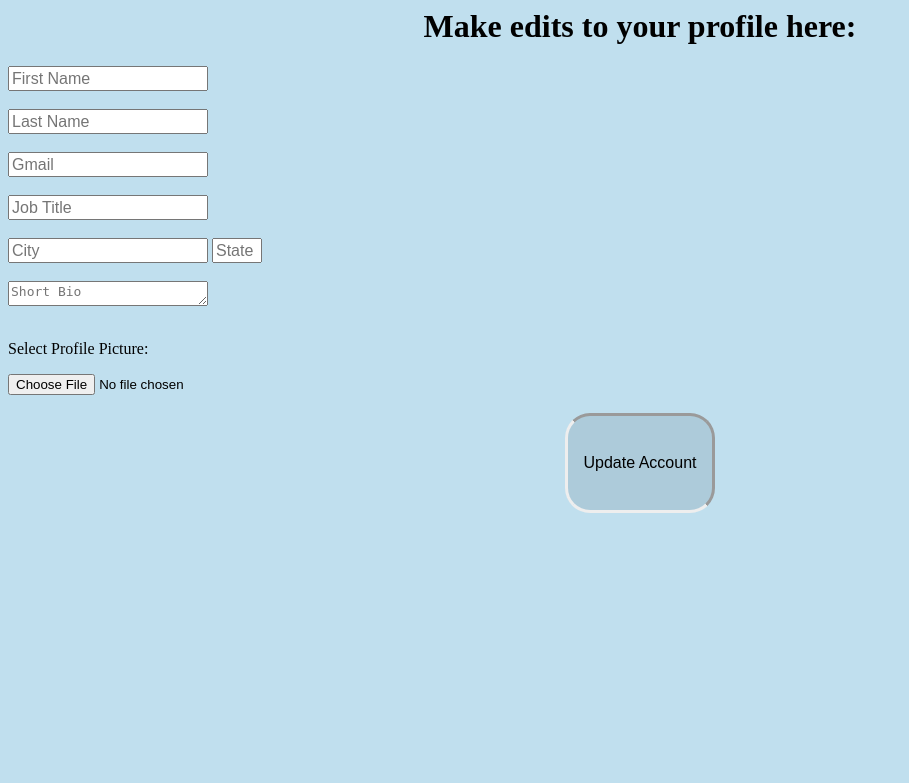
After one commit to andregarivay/LANParty, a Python web app: template templates/profilechanges.html in a window 1280 px wide. The commit adds this page. Shown: the top 783 px of the page, without its empty margins (0-909 px from the left). Run offline with Jinja, Linux system fonts and the light colour scheme; the template is opened without the code that fills it, so the values that code supplies are empty.

Commit message:
Added new everything

```diff
--- /dev/null
+++ b/resources/profilechanges.css
@@ -0,0 +1,41 @@
+h1 {
+    text-align: center;
+}
+
+.inputboxes{
+width: 200px;
+height: 25px;
+font-size: inherit;
+}
+
+.button{
+  text-align: center;
+  justify-content: center;
+}
+
+.statebox{
+  width: 50px;
+  height: 25px;
+  font-size: inherit;
+}
+
+.biobox{
+  width: 450;
+  font-size: inherit;
+
+}
+
+input[type=submit] {
+  border: none; /*rewriting standard style, it is necessary to be able to change the size*/
+  height: 100px;
+  width: 150px;
+  text-align: center;
+  display: flex;
+  justify-content: center;
+  margin-left: auto;
+  margin-right: auto;
+  border-style: inset outset;
+  border-radius: 25px;
+  font-size: inherit;
+
+}
--- a/templates/chatroom.html
+++ b/templates/chatroom.html
@@ -2,7 +2,7 @@
 <html>
   <head>
     <link rel="stylesheet" type="text/css" href="../resources/chatroom.css"/>
-    <title>Hi, Alex!</title>
+    <title>Hi, Alex! - Let's Chat</title>
     <link rel="icon" type="image/png" href="../resources/tabimage.png"/>
   </head>
   <script src="https://ajax.googleapis.com/ajax/libs/jquery/2.2.4/jquery.min.js"></script>
--- /dev/null
+++ b/templates/profilechanges.html
@@ -0,0 +1,43 @@
+<html>
+<head>
+<link rel="icon" type="image/png" href="../resources/tabimage.png"/>
+<title> Edit Your Profile - Hi, Alex! </title>
+<link rel="stylesheet" type="text/css" href="../resources/profilechanges.css">
+<style>
+body{
+  background-color: #C0DFEE;
+}
+
+</style>
+</head>
+<body>
+    <h1>Make edits to your profile here:</h1>
+
+    <form method="post" action="/profile" enctype="multipart/form-data">
+      <input class="inputboxes" type="text" name="first_name" placeholder="First Name" required='required'>
+      <br/>
+      <br/>
+      <input class="inputboxes" type="text" name="last_name" placeholder="Last Name" required='required'>
+      <br/>
+      <br/>
+      <input class="inputboxes" type="email" name="email" placeholder="Gmail" required='required'>
+      <br/>
+      <br/>
+      <input class="inputboxes" type="text" name="job" placeholder="Job Title" required='required'>
+      <br/>
+      <br/>
+      <input class="inputboxes" type="text" name = "city" placeholder="City" required='required'>
+      <input class="statebox" type="text" name="state" placeholder="State" required='required' maxlength="2"> <!-- Make sure two-letter state code is used -->
+      <br/>
+      <br/>
+      <textarea class="inputboxes" type="text" name="bio" placeholder="Short Bio" required='required' maxlength="600"></textarea>
+      <br>
+      <br>
+      <p> Select Profile Picture: </p> <input type="file" name="picture" required='required' maxlength="300">
+      <br>
+      <br>
+      <input class="button" type="submit" value="Update Account" style="background-color: #ADCBDA; color: black;">
+    </form>
+
+  </body>
+</html>
```
Also changed, not shown: resources/sorry.css (added, +12 -0 lines), templates/sorry.html (+25 -2 lines), resources/sorry.png (added).
